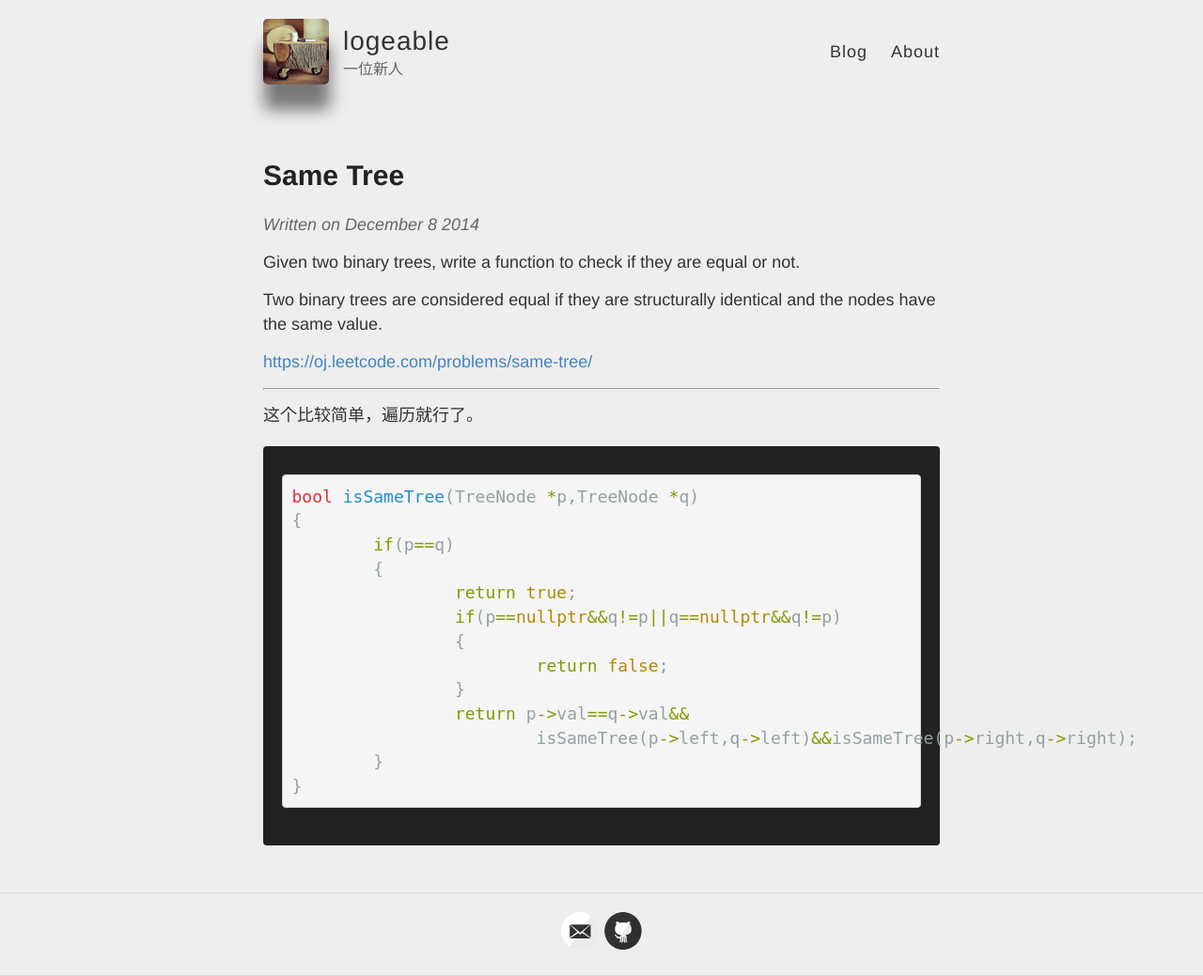
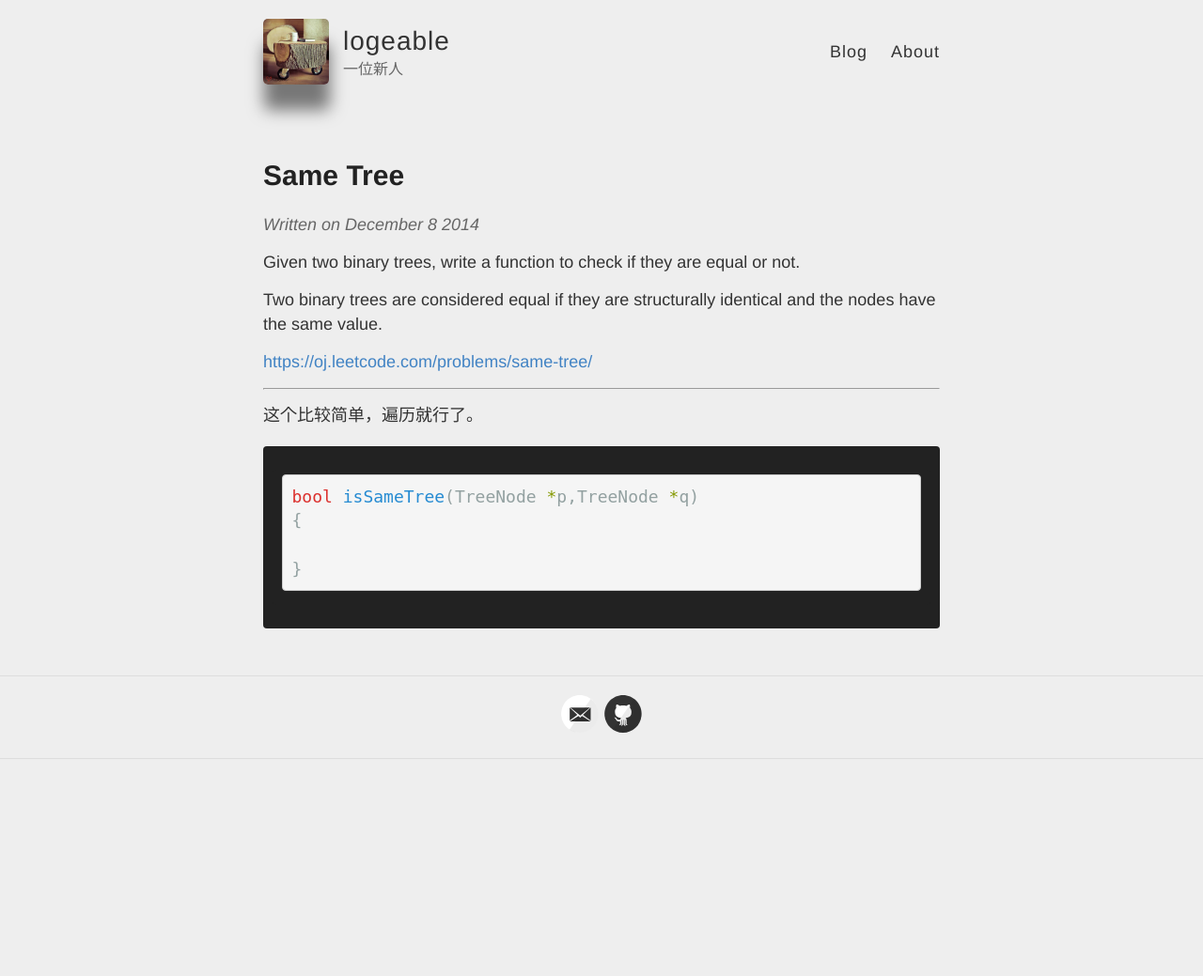
Before and after one commit to logeable/logeable.github.io, a Jekyll site: the page built from _posts/2014-12-8-Same Tree.md, in a window 1280 px wide. Shown: the whole page at 94% size. Built offline with Jekyll 4.4.1, drawn with Linux system fonts in a browser that asks for light colours; Markdown is read by kramdown in place of the engine named in the settings; after the commit the page ends 900 px from its top, so only the background shows below that.

Commit message:
Update 2014-12-8-Same Tree.md

````diff
--- a/_posts/2014-12-8-Same Tree.md
+++ b/_posts/2014-12-8-Same Tree.md
@@ -19,15 +19,6 @@ Two binary trees are considered equal if they are structurally identical and the
 ```c++
 bool isSameTree(TreeNode *p,TreeNode *q)
 {
-	if(p==q)
-	{
-		return true;
-		if(p==nullptr&&q!=p||q==nullptr&&q!=p)
-		{
-			return false;
-		}
-		return p->val==q->val&&
-			isSameTree(p->left,q->left)&&isSameTree(p->right,q->right);
-	}
+
 }
 ```
````
